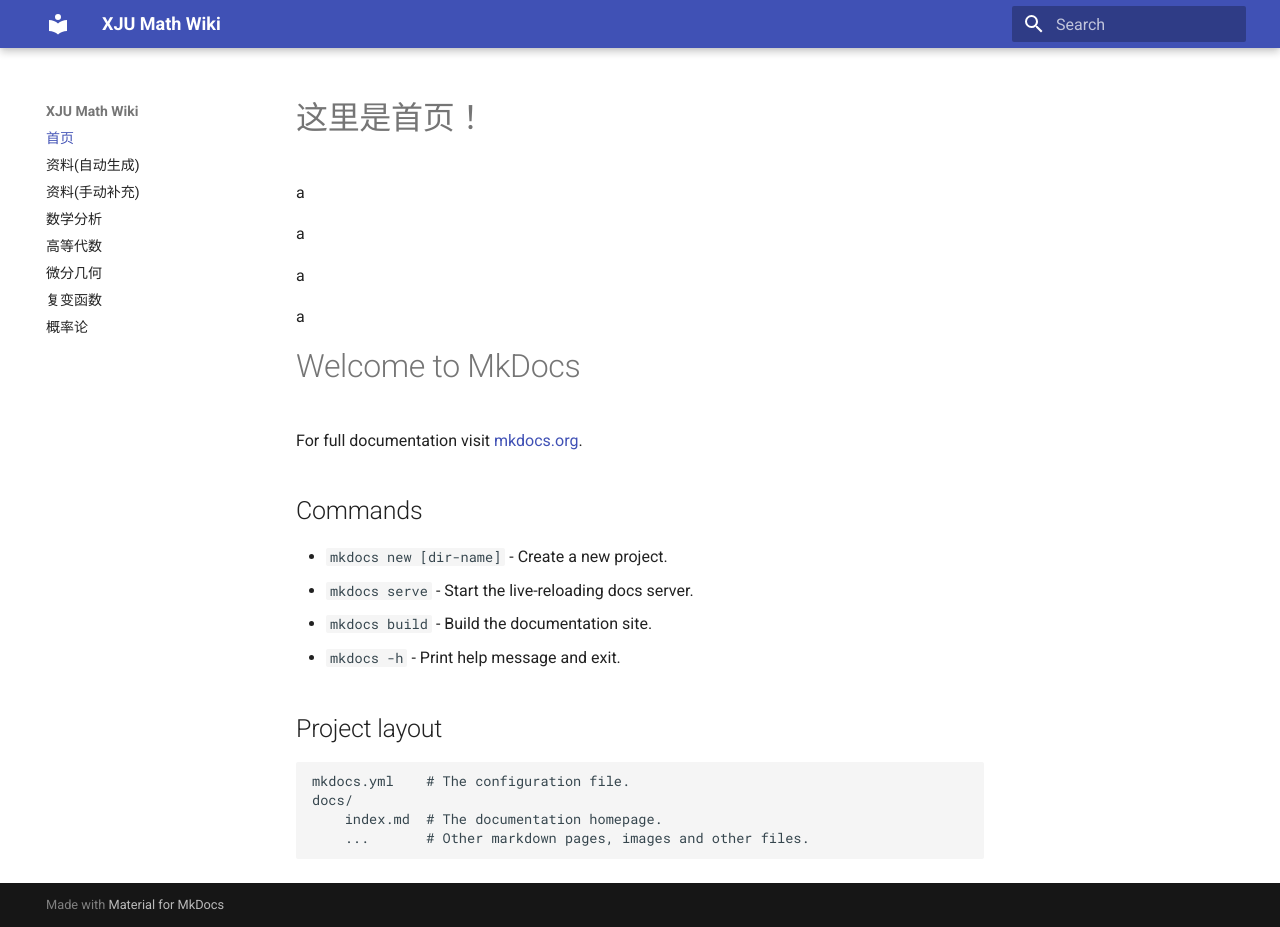
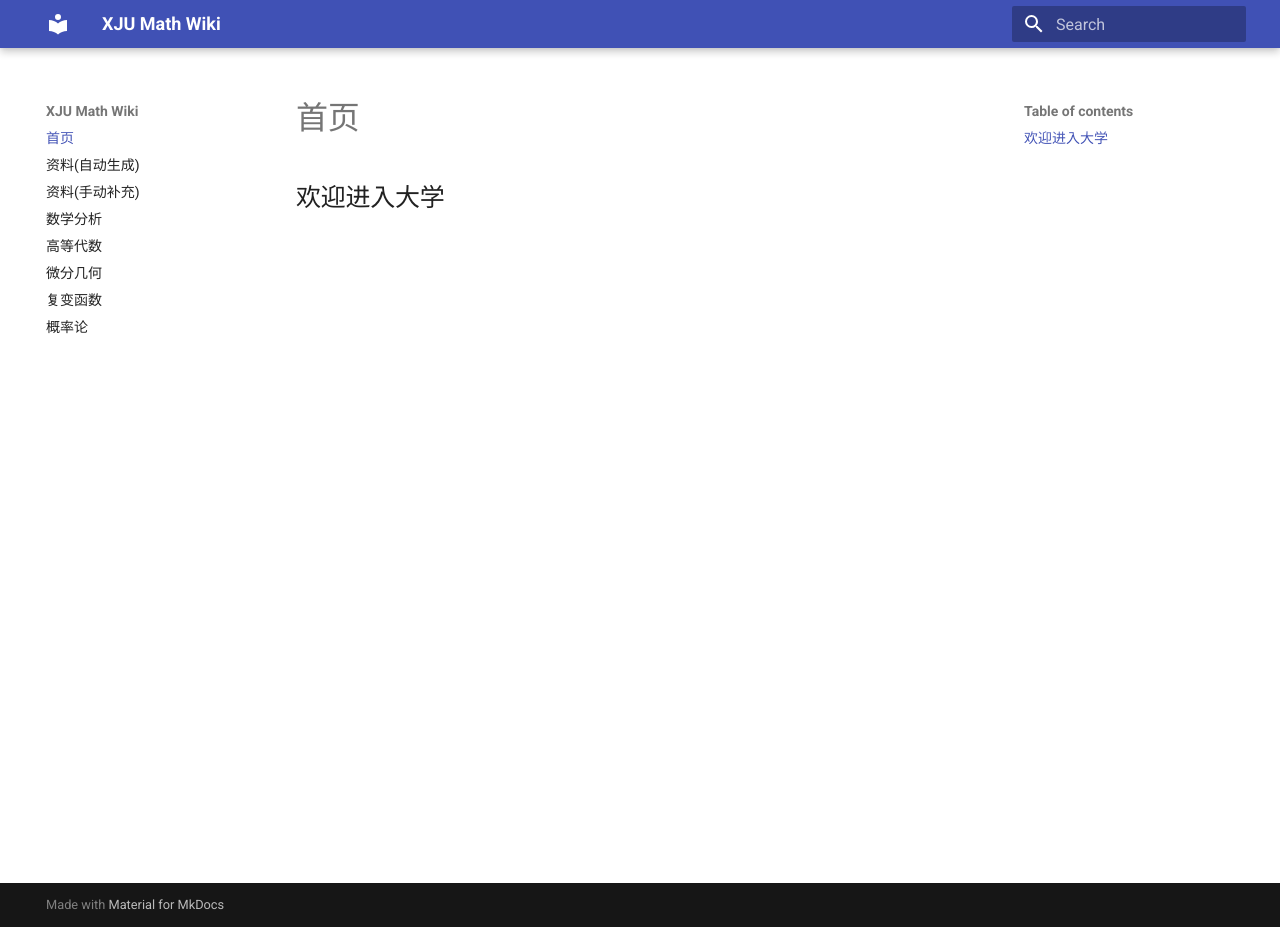
Before and after one commit to haodongcui/xju-math-wiki, an MkDocs documentation site: the page built from docs/index.md, in a window 1280 px wide and 927 px high. Built offline with MkDocs 1.6.1 and Material for MkDocs 9.7.7, drawn with Linux system fonts in a browser that asks for light colours.

```diff
--- a/docs/index.md
+++ b/docs/index.md
@@ -1,28 +1,2 @@
 
-# 这里是首页！
-
-a
-
-a
-
-a
-
-a
-
-# Welcome to MkDocs
-
-For full documentation visit [mkdocs.org](https://www.mkdocs.org).
-
-## Commands
-
-* `mkdocs new [dir-name]` - Create a new project.
-* `mkdocs serve` - Start the live-reloading docs server.
-* `mkdocs build` - Build the documentation site.
-* `mkdocs -h` - Print help message and exit.
-
-## Project layout
-
-    mkdocs.yml    # The configuration file.
-    docs/
-        index.md  # The documentation homepage.
-        ...       # Other markdown pages, images and other files.
+## 欢迎进入大学
```
Also changed, not shown: README.md (+29 -4 lines), 1 other file.
